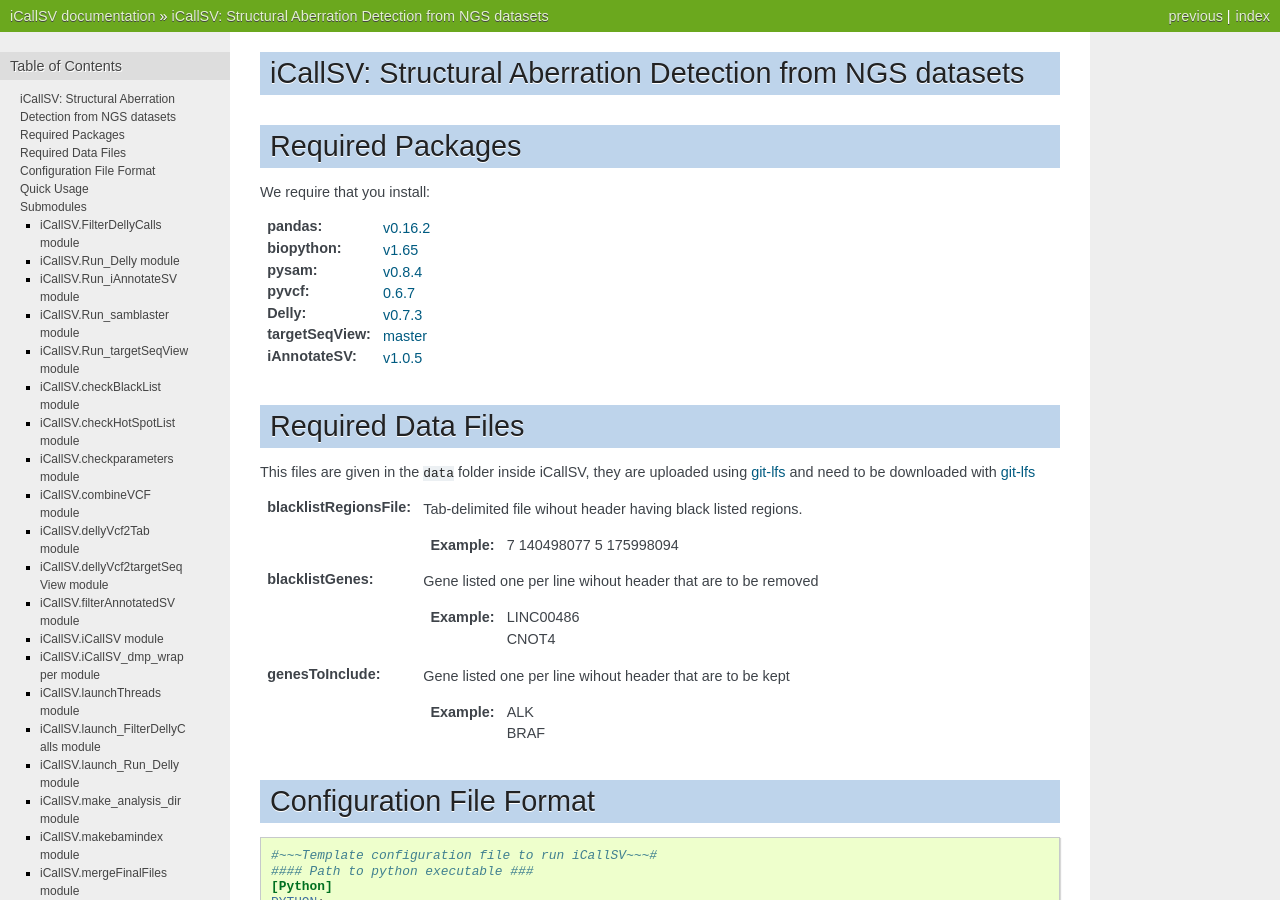
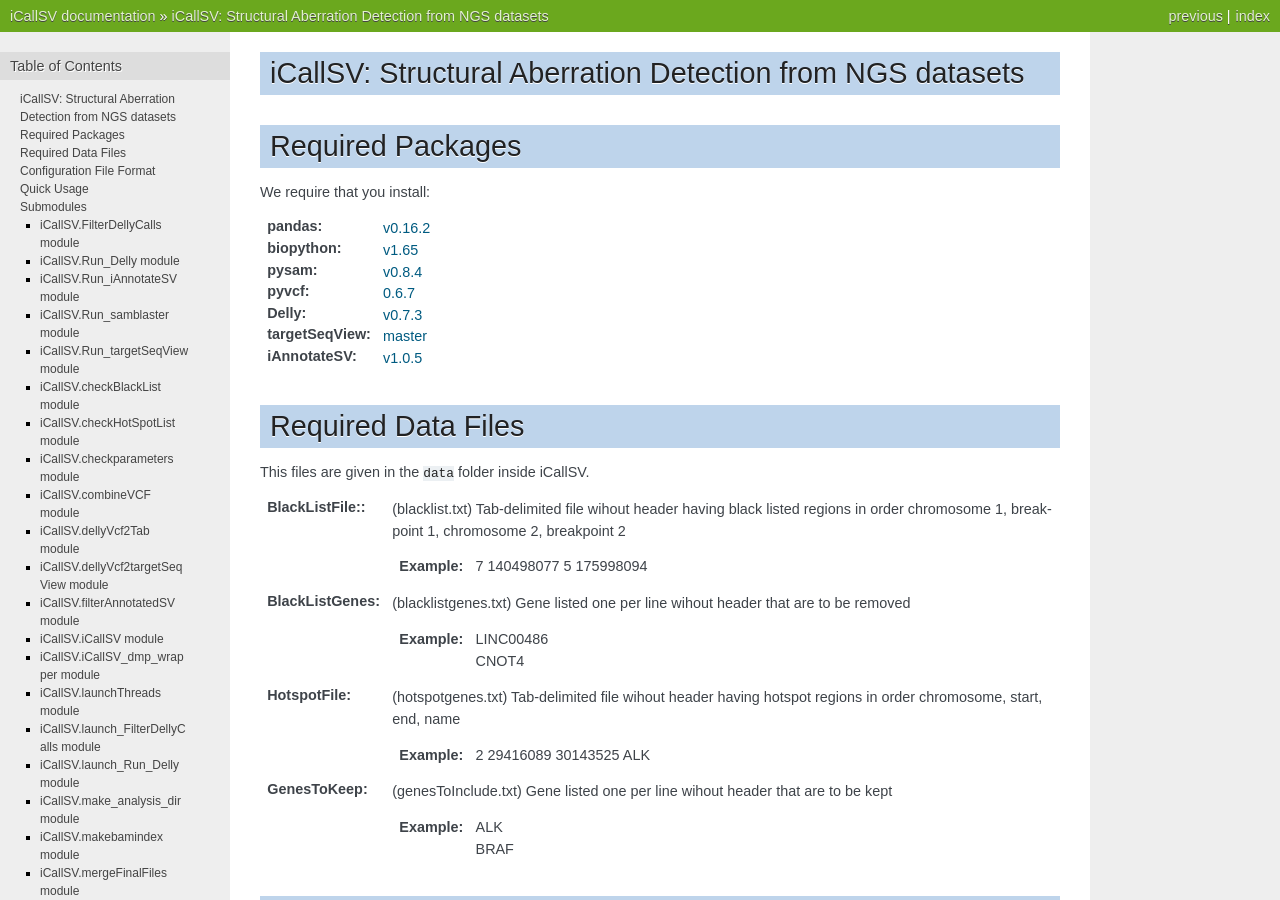
Before and after one commit to rhshah/iCallSV, a Sphinx documentation site: the page built from docs/iCallSV.rst, in a window 1280 px wide and 900 px high. Built offline with Sphinx 7.4.7, drawn with Linux system fonts in a browser that asks for light colours.

Commit message:
Doc Updates

```diff
--- a/docs/iCallSV.rst
+++ b/docs/iCallSV.rst
@@ -16,16 +16,16 @@ We require that you install:
 Required Data Files
 ===================
 
-This files are given in the ``data`` folder inside iCallSV, they are uploaded using `git-lfs <https://git-lfs.github.com/>`_ and need to be downloaded with `git-lfs <https://git-lfs.github.com/>`_
+This files are given in the ``data`` folder inside iCallSV.
 
-:blacklistRegionsFile: Tab-delimited file wihout header having black listed regions.
+:BlackListFile:: (blacklist.txt) Tab-delimited file wihout header having black listed regions in order chromosome 1, breakpoint 1, chromosome 2, breakpoint 2
 
 	:Example:
 
 		7	140498077	5	175998094
 
 
-:blacklistGenes: Gene listed one per line wihout header that are to be removed
+:BlackListGenes: (blacklistgenes.txt) Gene listed one per line wihout header that are to be removed
 
 	:Example:
 
@@ -33,8 +33,13 @@ This files are given in the ``data`` folder inside iCallSV, they are uploaded us
 
 		CNOT4
 
+:HotspotFile: (hotspotgenes.txt) Tab-delimited file wihout header having hotspot regions in order chromosome, start, end, name
 
-:genesToInclude: Gene listed one per line wihout header that are to be kept
+	:Example:
+
+		2	29416089	30143525	ALK
+
+:GenesToKeep: (genesToInclude.txt) Gene listed one per line wihout header that are to be kept
 
 	:Example:
 
```
Also changed, not shown: README.rst (+10 -4 lines), 11 other files.
